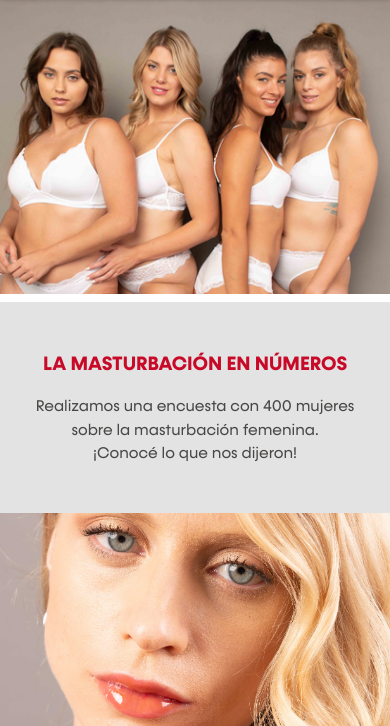
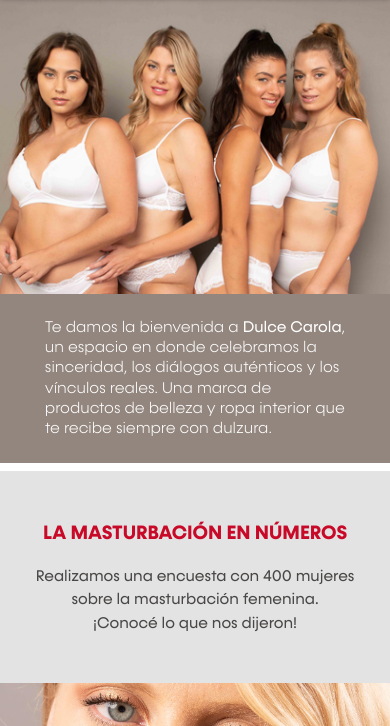
Before and after one commit to jonwilm/dulcecarola, a Django app: page / in a window 390 px wide. Shown: the part 106-832 px from the top of the page. Run offline with Django 3.2, Linux system fonts and the light colour scheme; some libraries are stand-ins or nearby versions.

Commit message:
ajustes hero home mobile

```diff
--- a/static/assets/css/styles.css
+++ b/static/assets/css/styles.css
@@ -256,16 +256,26 @@ main {
 /* -------------------------------------- */
 .hero-home {
   position: relative;
+  background-color: #93867E;
 }
 .hero-home .text-hero {
-  position: absolute;
-  top: 50%;
-  left: 2%;
-  transform: translateY(-50%);
+  margin: 0 auto;
   color: #ffffff;
-  font-size: 2.3vw;
+  font-size: 4vw;
   font-weight: 300;
   line-height: 1.3;
+}
+@media (min-width: 576px) {
+  .hero-home .text-hero {
+    position: absolute;
+    top: 50%;
+    left: 2%;
+    transform: translateY(-50%);
+    color: #ffffff;
+    font-size: 2.3vw;
+    font-weight: 300;
+    line-height: 1.3;
+  }
 }
 .hero {
   position: relative;
--- a/templates/partials/hero-home.html
+++ b/templates/partials/hero-home.html
@@ -3,7 +3,8 @@
 <div class="hero-home">
   <img class="w-100 d-none d-sm-block" src="{% static 'assets/images/hero/hero-home.jpg' %}" alt="Dulce con vos misma">
   <img class="w-100 d-sm-none" src="{% static 'assets/images/hero/hero-home-mobile.jpg' %}" alt="Dulce con vos misma">
-  <span class="text-hero d-none d-sm-block">
+  <div class="d-flex justify-content-center py-4 py-sm-0">
+    <span class="text-hero">
       Te damos la bienvenida a <strong>Dulce Carola</strong>,
       <br>
       un espacio en donde celebramos la
@@ -17,3 +18,4 @@
       te recibe siempre con dulzura.
     </span>
   </div>
+</div>
```
Lines whose indentation alone changed are shown as unchanged.
